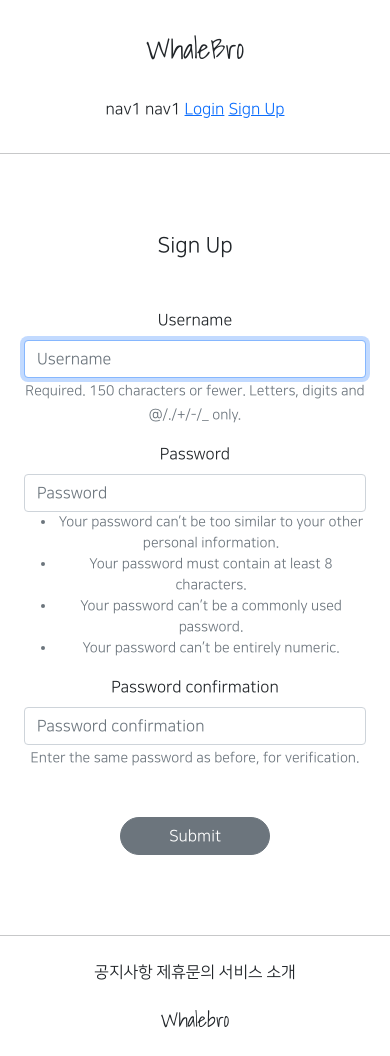
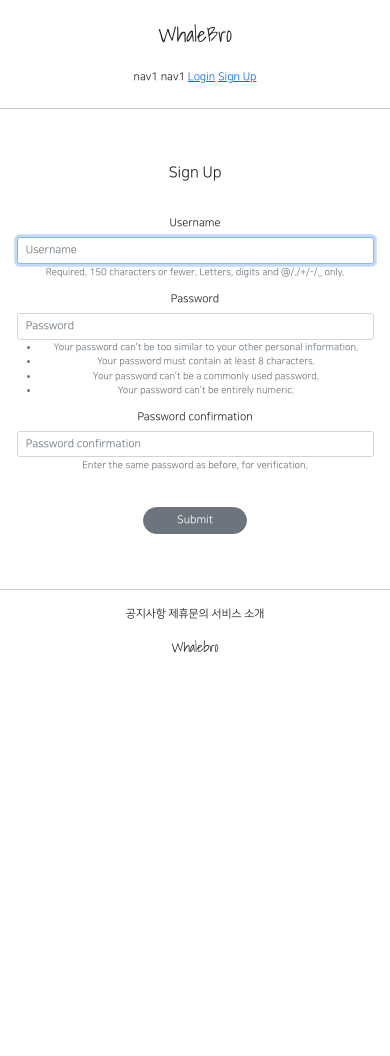
Before and after one commit to tkxksdl2/gis_6, a Django app: page /accounts/create/ in a window 390 px wide. After the commit the page ends 653 px from the top, so only its background shows below. Run offline with Django 3.2, Linux system fonts and the light colour scheme; parts of the project's set-up code (start-up, migrations or seed data) failed here and were passed over; some libraries are stand-ins or nearby versions.

Commit message:
08/12 6ban class commit 2. commentapp

```diff
--- a/static/base.css
+++ b/static/base.css
@@ -71,3 +71,10 @@
     margin: 0.5rem;
     border: solid slategrey;
 }
+
+@media screen and (max-width:500px) {
+    html {
+        /* default font-size = 16px */
+        font-size: 11px;
+    }
+}
```
